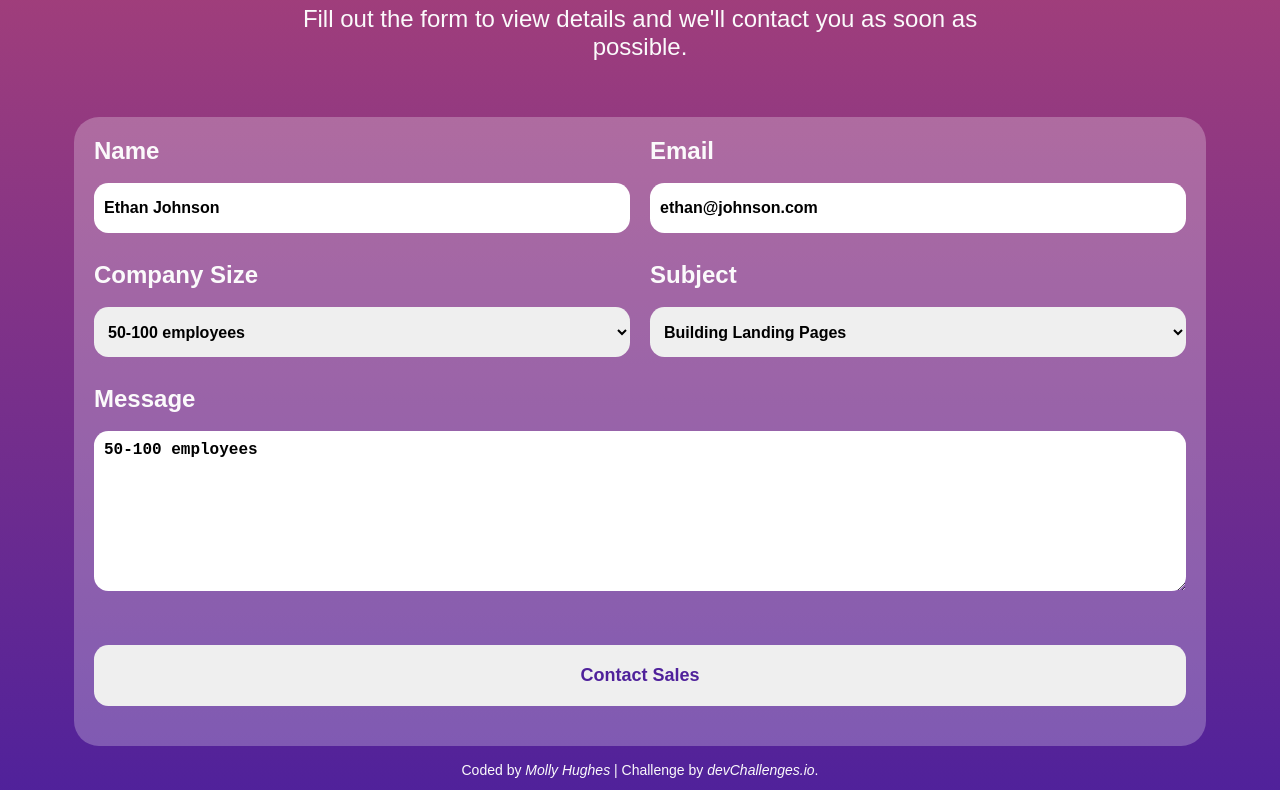
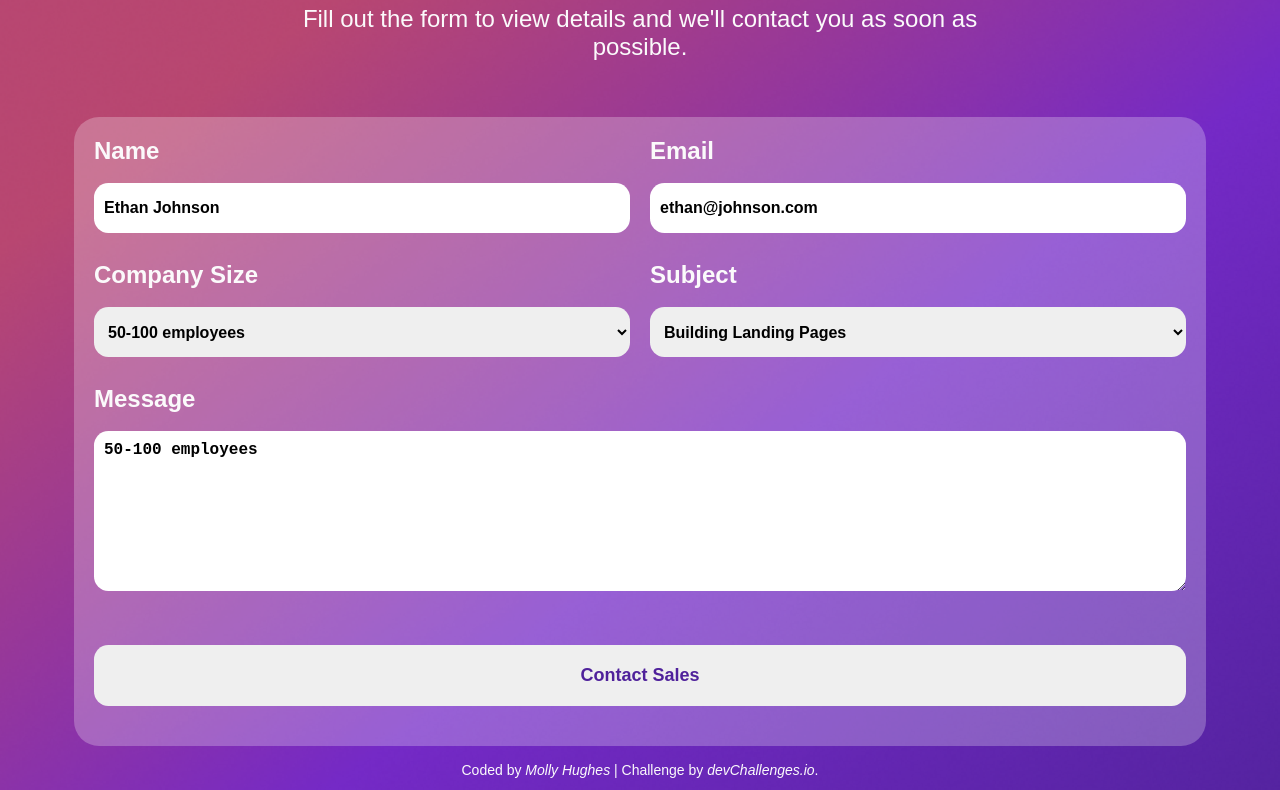
Before and after one commit to Molly-Hughes/devchallenges-contact-page, a plain HTML site: page index.html in a window 1280 px wide. Shown: the part 235-1025 px from the top of the page. Drawn offline with Linux system fonts and the light colour scheme.

Commit message:
Final touches - updated readme and changed images

```diff
--- a/style.css
+++ b/style.css
@@ -12,9 +12,9 @@
 
 body {
   height: auto;
-  background-image: linear-gradient(var(--lightPurple), var(--darkPurple));
+  background-image: url("resources/background.svg");
   background-repeat: no-repeat;
-  background-size: contain;
+  background-size: cover;
   font-family: Arial, Helvetica, sans-serif;
   font-size: 18px;
   font-weight: 400;
@@ -103,6 +103,7 @@ button {
   body {
     padding: 1.5rem;
     font-size: 1.5rem;
+    background-image: url("resources/background@2x.png");
   }
 
   main {
@@ -143,6 +144,7 @@ button {
 @media (min-width: 1350px) {
   body {
     font-size: 1.6rem;
+    background-image: url("resources/background@3x.png");
   }
 
   header,
```
Also changed, not shown: screenshot.png (added), 2 other files.
